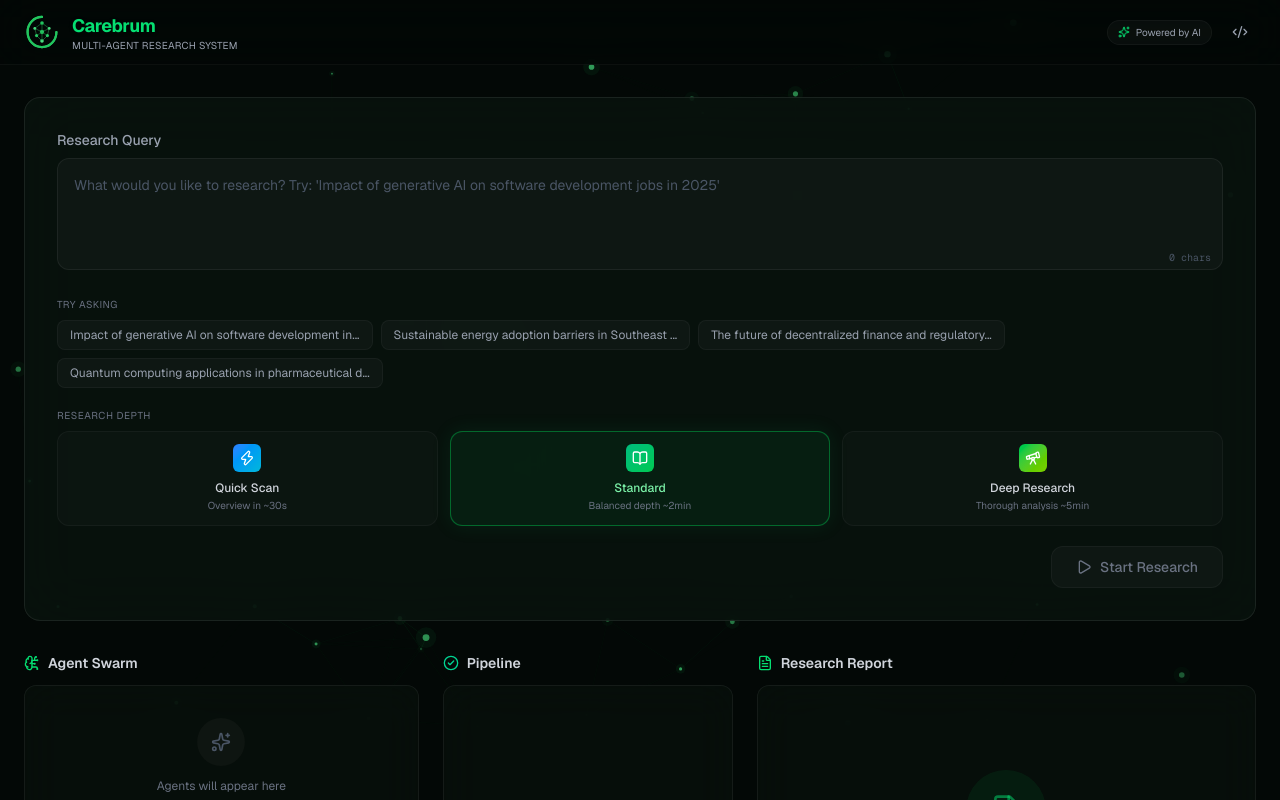
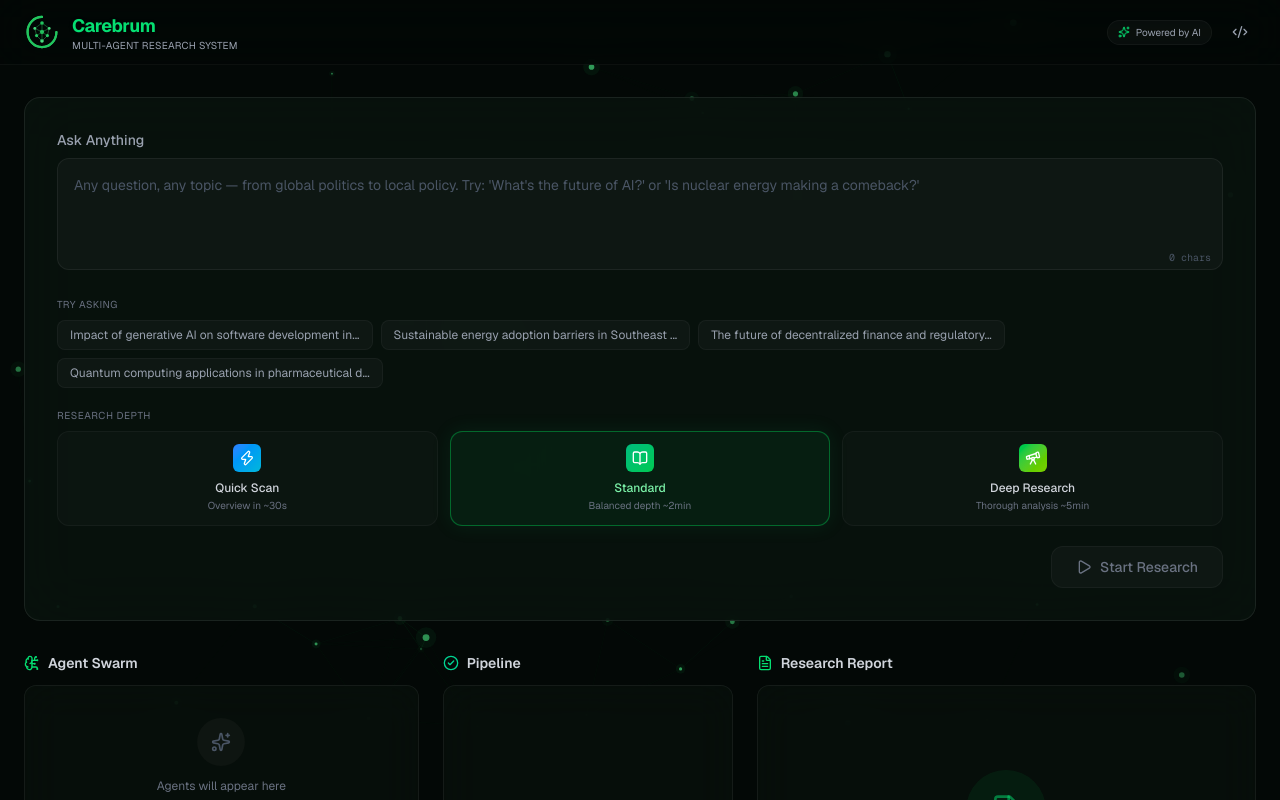
Before and after one commit to kentanghub/carebrum, a Next.js app: page / in a window 1280 px wide. Shown: the top 800 px of the page. Built offline with nearby package versions, Linux system fonts and the light colour scheme.

Commit message:
ui: label 'Ask Anything' + universal placeholder
- 'Research Query' → 'Ask Anything' — more inviting, less formal
- Placeholder: 'What\''s the future of AI?' or 'Is nuclear energy making a comeback?'
  Shows Carebrum handles any topic, global or local

```diff
--- a/src/components/ResearchDashboard.tsx
+++ b/src/components/ResearchDashboard.tsx
@@ -333,13 +333,13 @@
             {/* Input Area */}
             <div className="mb-5">
               <label className="block text-sm font-medium text-gray-400 mb-2">
-                Research Query
+                Ask Anything
               </label>
               <div className="relative">
                 <textarea
                   value={query}
                   onChange={(e) => setQuery(e.target.value)}
-                  placeholder="What would you like to research? Try: 'Impact of generative AI on software development jobs in 2025'"
+                  placeholder="Any question, any topic — from global politics to local policy. Try: 'What's the future of AI?' or 'Is nuclear energy making a comeback?'"
                   className="w-full h-20 sm:h-28 p-4 rounded-xl bg-white/[0.03] border border-white/[0.06] focus:border-green-500/50 focus:ring-1 focus:ring-green-500/20 resize-none text-sm text-gray-200 placeholder:text-gray-600 transition-all outline-none"
                   disabled={isRunning}
                 />
```
